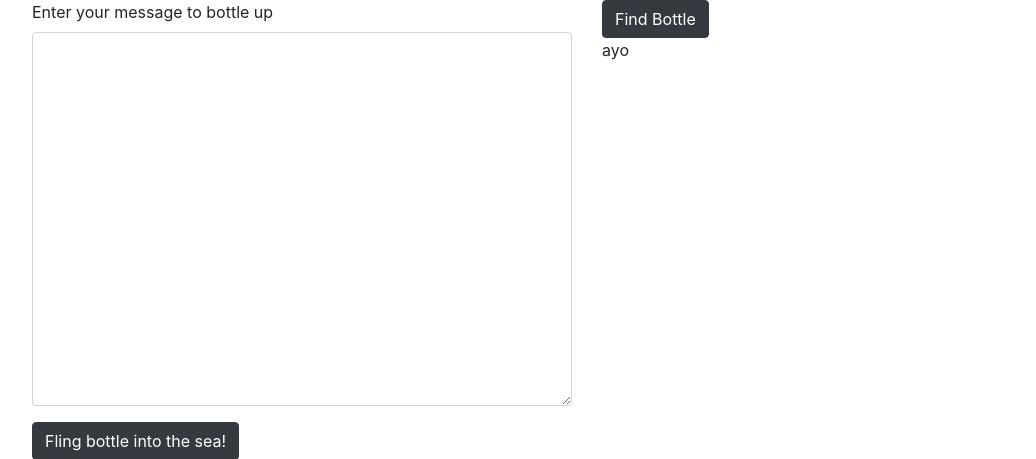
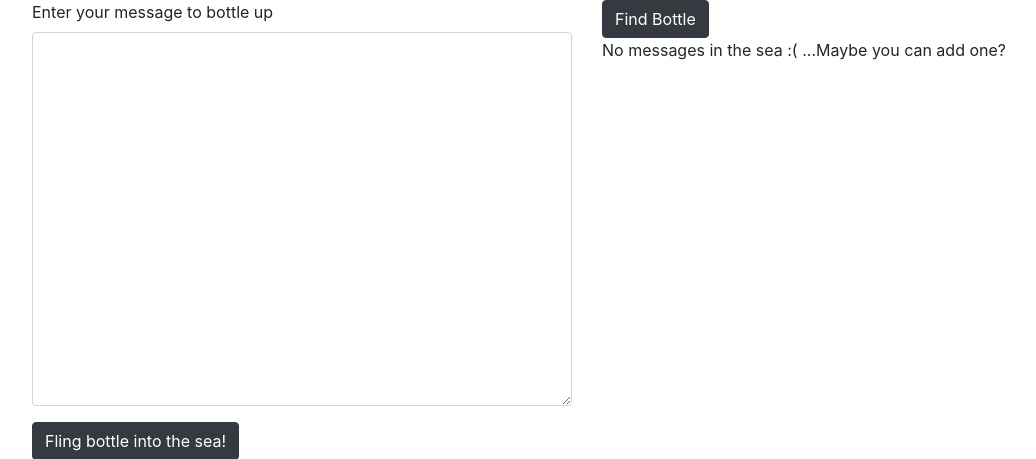
Before and after one commit to tfidfwastaken/bottled-message, a Flask app: page /retrieve in a window 1280 px wide. Shown: the top 459 px of the page, without its empty margins (53-1089 px from the left). Run offline with Flask 2, Linux system fonts and the light colour scheme; some libraries are stand-ins or nearby versions.

Commit message:
Actually do what it says (kinda)

```diff
--- a/app.py
+++ b/app.py
@@ -1,6 +1,9 @@
 from flask import Flask, render_template, request
+import random
 
 app = Flask(__name__)
+
+messages = []
 
 @app.route("/")
 def index():
@@ -10,13 +13,17 @@ def index():
 def submit():
     confirmed = True
     text = request.form.get("bottletext")
+    messages.append(text)
     if text == "":
         confirmed = False
     return render_template("index.html", confirmed=confirmed)
 
 @app.route("/retrieve")
 def retrieve():
-    message="ayo"
+    message = "No messages in the sea :( ...Maybe you can add one?"
+    if messages != []:
+        message = random.choice(messages)
+        messages.remove(message)
     return render_template("index.html", message=message)
 
 if __name__ == "__main__":
--- a/templates/index.html
+++ b/templates/index.html
@@ -32,7 +32,7 @@
         </button>
       </div>
       <div class="modal-body">
-        {{ "Confirmed" if confirmed else "Please enter a message" }}
+        {{ "Your message has been successfully sent out!" if confirmed else "Please enter a message" }}
       </div>
       <div class="modal-footer">
         <button type="button" class="btn btn-secondary" data-dismiss="modal">Close</button>
```
